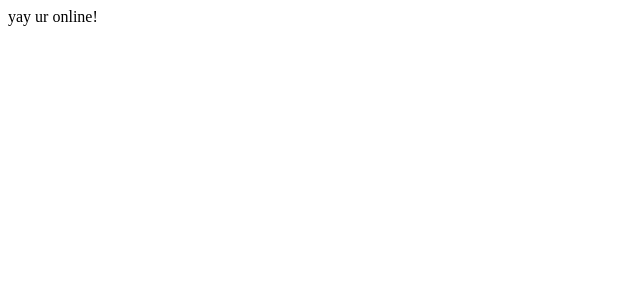
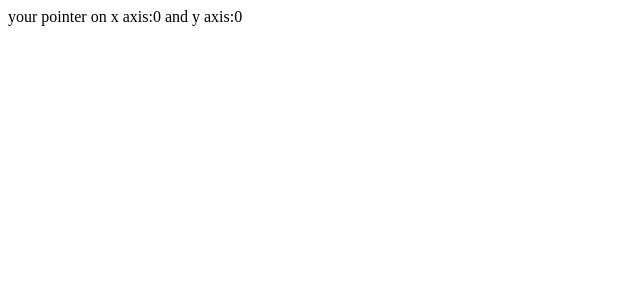
Before and after one commit to subh511/rev-custom-hook, a React (Vite) app in the folder rev-custom-hooks/: page / in a window 1280 px wide. Shown: the top 300 px of the page, without its empty margins (0-640 px from the left). Built offline with nearby package versions, Linux system fonts and the light colour scheme.

Commit message:
mousePointer

```diff
--- a/rev-custom-hooks/src/App.jsx
+++ b/rev-custom-hooks/src/App.jsx
@@ -1,4 +1,5 @@
 import DataFetching from "./components/DataFetching";
+import MousePointer from "./components/MousePointer";
 import Rendering from "./components/Rendering";
 import UserOnline from "./components/UserOnline";
 function App() {
@@ -7,7 +8,8 @@ function App() {
     <div>
     {/*<Rendering/>*/}
     {/*<DataFetching/>*/}
-    <UserOnline/>
+    {/*<UserOnline/>*/}
+    <MousePointer/>
     </div>
   )
 }
--- a/rev-custom-hooks/src/components/MousePointer.jsx
+++ b/rev-custom-hooks/src/components/MousePointer.jsx
@@ -14,13 +14,16 @@ function useMousePointer(){
        return ()=>{
         window.addEventListener('mousemove', handleMouseMove);
         }
-    })
+    },[])
+    return pointer;
 }
 
 export default function MousePointer() {
+
+    let pointer = useMousePointer()
   return (
     <div>
-    MousePointer
+    your pointer on x axis:{pointer.x} and y axis:{pointer.y}
      </div>
   )
 }
```
